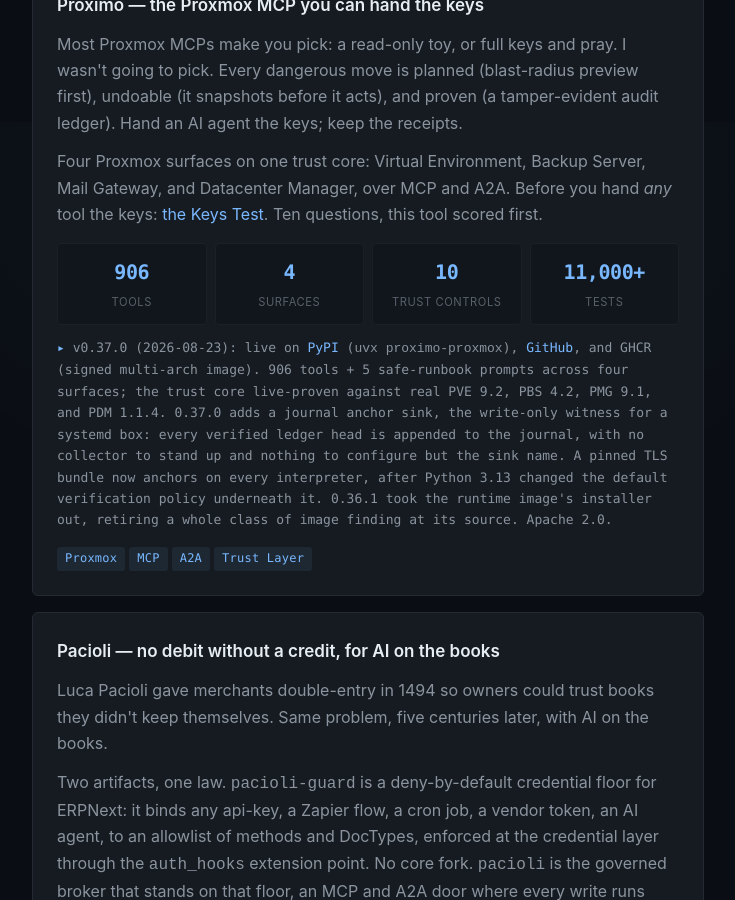
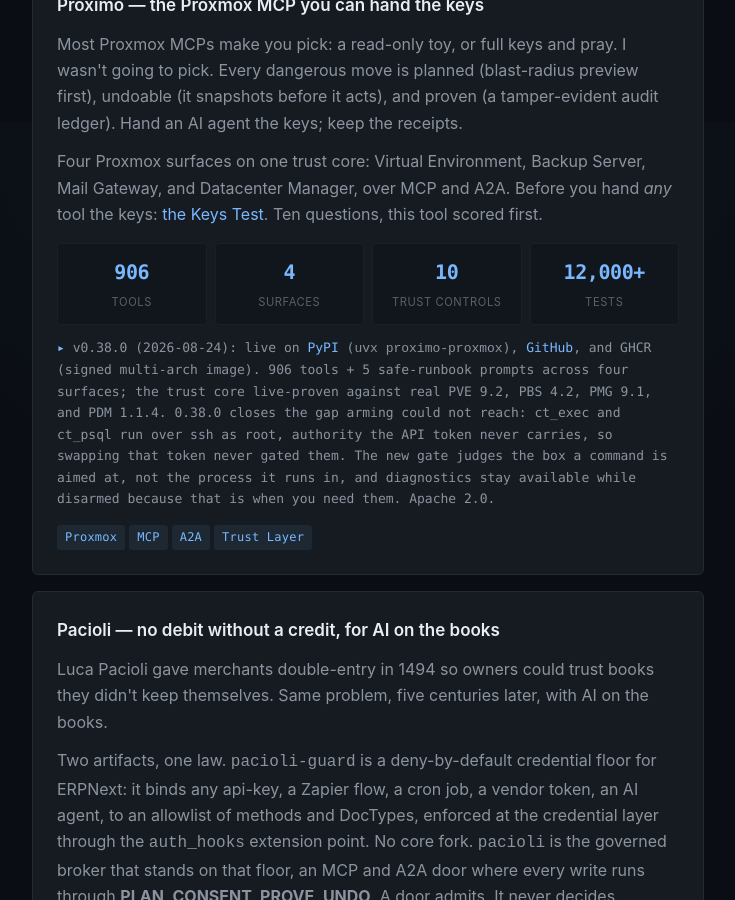
Before and after one commit to john-broadway/john-broadway.github.io, a Jekyll site: the page built from index.html, in a window 1280 px wide and 900 px high, scrolled down 1678 px. Shown: the whole window, without its empty margins (272-1007 px from the left). Built offline with Jekyll 4.4.1, drawn with Linux system fonts in a browser that asks for light colours.

Commit message:
proximo 0.38.0: the arm gates the ssh path it never reached
Release ripple: status paragraph replaced (98 words, budget 110) and the test counter moves 11,000+ -> 12,000+. Zero em dashes.

```diff
--- a/index.html
+++ b/index.html
@@ -49,9 +49,9 @@
       <div class="stat"><div class="num">906</div><div class="label">tools</div></div>
       <div class="stat"><div class="num">4</div><div class="label">surfaces</div></div>
       <div class="stat"><div class="num">10</div><div class="label">trust controls</div></div>
-      <div class="stat"><div class="num">11,000+</div><div class="label">tests</div></div>
+      <div class="stat"><div class="num">12,000+</div><div class="label">tests</div></div>
     </div>
-    <p class="status">v0.37.0 (2026-08-23): live on <a href="https://pypi.org/project/proximo-proxmox/">PyPI</a> (<code>uvx proximo-proxmox</code>), <a href="https://github.com/john-broadway/proximo">GitHub</a>, and GHCR (signed multi-arch image). 906 tools + 5 safe-runbook prompts across four surfaces; the trust core live-proven against real PVE 9.2, PBS 4.2, PMG 9.1, and PDM 1.1.4. 0.37.0 adds a journal anchor sink, the write-only witness for a systemd box: every verified ledger head is appended to the journal, with no collector to stand up and nothing to configure but the sink name. A pinned TLS bundle now anchors on every interpreter, after Python 3.13 changed the default verification policy underneath it. 0.36.1 took the runtime image's installer out, retiring a whole class of image finding at its source. Apache 2.0.</p>
+    <p class="status">v0.38.0 (2026-08-24): live on <a href="https://pypi.org/project/proximo-proxmox/">PyPI</a> (<code>uvx proximo-proxmox</code>), <a href="https://github.com/john-broadway/proximo">GitHub</a>, and GHCR (signed multi-arch image). 906 tools + 5 safe-runbook prompts across four surfaces; the trust core live-proven against real PVE 9.2, PBS 4.2, PMG 9.1, and PDM 1.1.4. 0.38.0 closes the gap arming could not reach: ct_exec and ct_psql run over ssh as root, authority the API token never carries, so swapping that token never gated them. The new gate judges the box a command is aimed at, not the process it runs in, and diagnostics stay available while disarmed because that is when you need them. Apache 2.0.</p>
     <div class="tags"><span>Proxmox</span><span>MCP</span><span>A2A</span><span>Trust Layer</span></div>
   </article>
 
```
